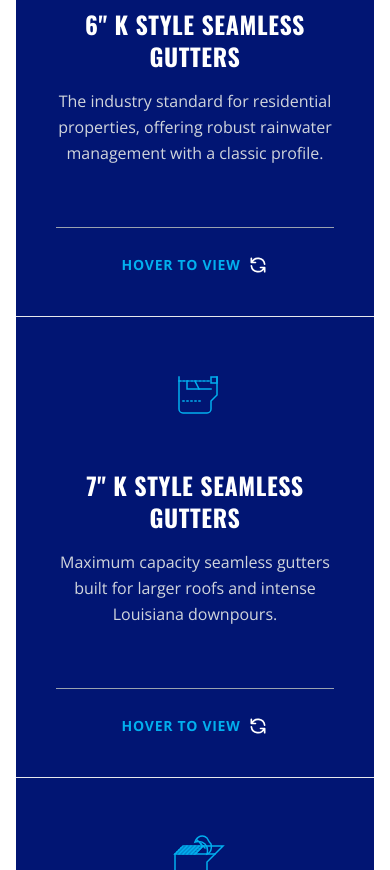
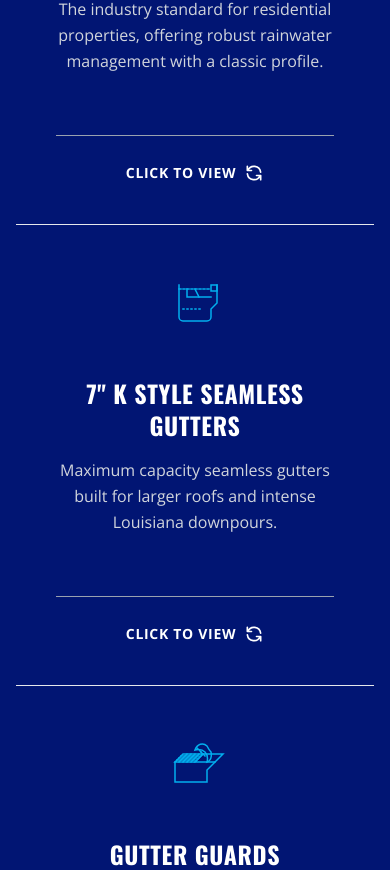
Before and after one commit to Founditmarketing/elite-seamless, a React (Vite) app: page / in a window 390 px wide. Shown: the part 1094-1964 px from the top of the page. Built offline with nearby package versions, Linux system fonts and the light colour scheme.

Commit message:
feat: implement touch-to-flip interaction for gutter cards on mobile devices

```diff
--- a/src/components/Services.tsx
+++ b/src/components/Services.tsx
@@ -1,3 +1,4 @@
+import { useState } from 'react';
 import { motion } from 'motion/react';
 import { Link } from 'react-router-dom';
 
@@ -49,6 +50,12 @@ const DrainageIcon = () => (
 );
 
 export default function Services() {
+  const [flippedIndex, setFlippedIndex] = useState<number | null>(null);
+
+  const toggleFlip = (index: number) => {
+    setFlippedIndex(flippedIndex === index ? null : index);
+  };
+
   const cards = [
     {
       title: '6" K Style Seamless Gutters',
@@ -93,7 +100,7 @@ export default function Services() {
   ];
 
   return (
-    <section id="services" className="py-24 bg-white relative z-20">
+    <section id="services" className="relative z-20 bg-deep-blue border-t-4 border-bright-cyan overflow-hidden">
       <div className="max-w-7xl mx-auto px-4 sm:px-6 lg:px-8">
         <motion.div
           initial={{ opacity: 0, y: 20 }}
@@ -116,9 +123,10 @@ export default function Services() {
               whileInView={{ opacity: 1, y: 0 }}
               viewport={{ once: true, margin: "-50px" }}
               transition={{ duration: 0.5, delay: index * 0.1 }}
-              className="group perspective-[1000px] h-[460px] w-full bg-white"
+              className="group perspective-[1000px] h-[460px] w-full bg-white cursor-pointer sm:cursor-auto"
+              onClick={() => toggleFlip(index)}
             >
-              <div className="relative w-full h-full transition-transform duration-[600ms] ease-in-out [transform-style:preserve-3d] group-hover:[transform:rotateY(180deg)]">
+              <div className={`relative w-full h-full transition-transform duration-[600ms] ease-in-out [transform-style:preserve-3d] sm:group-hover:[transform:rotateY(180deg)] ${flippedIndex === index ? '[transform:rotateY(180deg)]' : ''}`}>
 
                 {/* Front Face */}
                 <div className="absolute inset-0 [backface-visibility:hidden] bg-deep-blue p-10 flex flex-col items-center text-center">
@@ -136,7 +144,8 @@ export default function Services() {
 
                   <div className="mt-8 pt-6 border-t border-opacity-20 border-gray-400 w-full">
                     <span className="inline-flex items-center font-bold uppercase tracking-wider text-sm text-bright-cyan transition-colors">
-                      Hover to view
+                      <span className="hidden sm:inline">Hover to view</span>
+                      <span className="sm:hidden text-white">Click to view</span>
                       <svg className="w-5 h-5 ml-2 text-white" fill="none" stroke="currentColor" viewBox="0 0 24 24">
                         <path strokeLinecap="round" strokeLinejoin="round" strokeWidth={2} d="M4 4v5h.582m15.356 2A8.001 8.001 0 004.582 9m0 0H9m11 11v-5h-.581m0 0a8.003 8.003 0 01-15.357-2m15.357 2H15" />
                       </svg>
```
